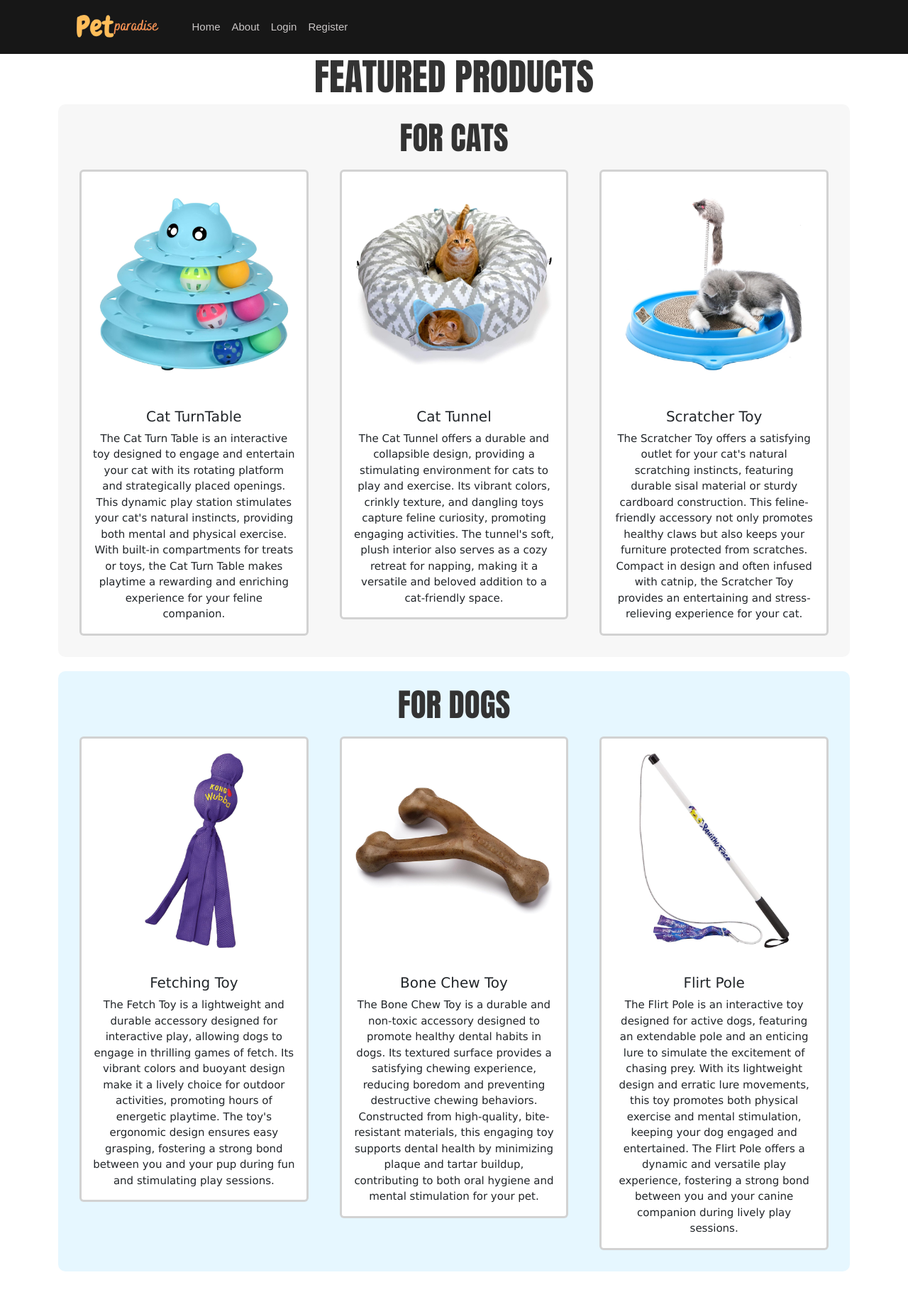
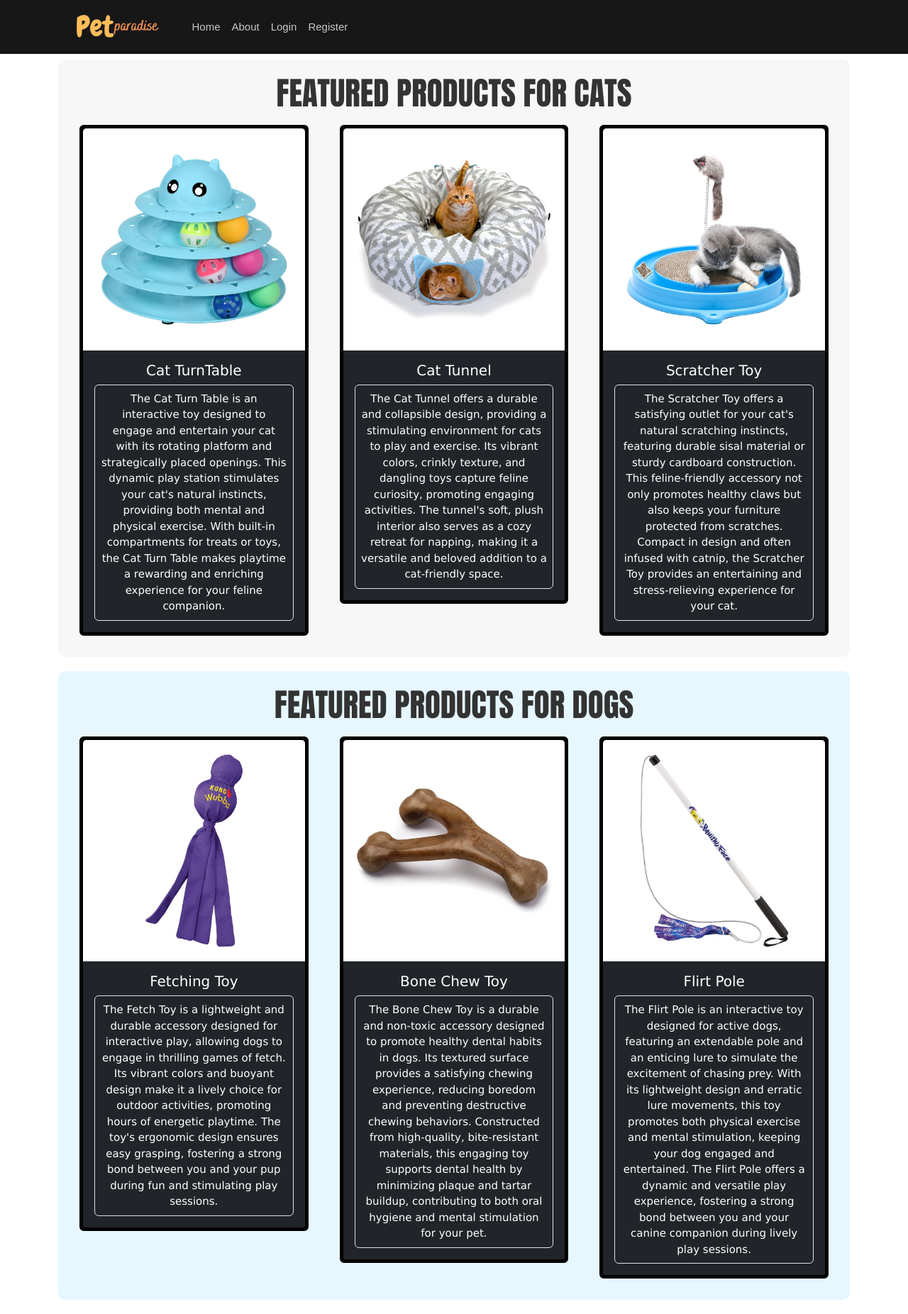
Before and after one commit to lancegabgab/b335-cruz-capstone3, a React (Create React App) app: page /home in a window 1280 px wide. Shown: the whole page at 71% size. Before the commit the page ends 1812 px from the top, so only its background shows below. Built offline with nearby package versions, Linux system fonts and the light colour scheme; no server answers.

Commit message:
added bootsrap classes to home.js for designing

```diff
--- a/src/pages/Home.js
+++ b/src/pages/Home.js
@@ -26,19 +26,17 @@ export default function Home() {
 
   return (
     <Container className="text-center">
-      <h1 style={{ fontFamily: 'Impact, sans-serif', fontSize: '3.5em', color: '#333' }}>FEATURED PRODUCTS</h1>
-
       {/* For Cats */}
-      <div style={catsSectionStyle}>
-        <h1 style={{ fontFamily: 'Impact, sans-serif', fontSize: '3em', color: '#333' }}>FOR CATS</h1>
+      <div className="mt-2" style={catsSectionStyle}>
+        <h1 style={{ fontFamily: 'Impact, sans-serif', fontSize: '3em', color: '#333' }}>FEATURED PRODUCTS FOR CATS</h1>
         <Row>
           {/* Card 1 */}
           <Col sm={6} md={4}>
-            <Card style={{ borderWidth: '3px', margin: '10px', fontFamily: 'Verdana, sans-serif' }}>
+            <Card className="bg-dark border-black border-5" style={{ borderWidth: '3px', margin: '10px', fontFamily: 'Verdana, sans-serif' }}>
               <Card.Img variant="top" src={TurnTable} alt="Cat TurnTable" />
               <Card.Body>
-                <Card.Title>Cat TurnTable</Card.Title>
-                <Card.Text>
+                <Card.Title className="text-white">Cat TurnTable</Card.Title>
+                <Card.Text className="border text-white p-2 rounded">
                   The Cat Turn Table is an interactive toy designed to engage and entertain your cat with its rotating platform and strategically placed openings. This dynamic play station stimulates your cat's natural instincts, providing both mental and physical exercise. With built-in compartments for treats or toys, the Cat Turn Table makes playtime a rewarding and enriching experience for your feline companion.
                 </Card.Text>
               </Card.Body>
@@ -47,11 +45,11 @@ export default function Home() {
 
           {/* Card 2 */}
           <Col sm={6} md={4}>
-            <Card style={{ borderWidth: '3px', margin: '10px', fontFamily: 'Verdana, sans-serif' }}>
+            <Card className="bg-dark border-black border-5" style={{ borderWidth: '3px', margin: '10px', fontFamily: 'Verdana, sans-serif' }}>
               <Card.Img variant="top" src={CatTunnel} alt="Cat Tunnel" />
               <Card.Body>
-                <Card.Title>Cat Tunnel</Card.Title>
-                <Card.Text>
+                <Card.Title className="text-white">Cat Tunnel</Card.Title>
+                <Card.Text className="border text-white p-2 rounded">
                   The Cat Tunnel offers a durable and collapsible design, providing a stimulating environment for cats to play and exercise. Its vibrant colors, crinkly texture, and dangling toys capture feline curiosity, promoting engaging activities. The tunnel's soft, plush interior also serves as a cozy retreat for napping, making it a versatile and beloved addition to a cat-friendly space.
                 </Card.Text>
               </Card.Body>
@@ -60,11 +58,11 @@ export default function Home() {
 
           {/* Card 3 */}
           <Col sm={6} md={4}>
-            <Card style={{ borderWidth: '3px', margin: '10px', fontFamily: 'Verdana, sans-serif' }}>
+            <Card className="bg-dark border-black border-5" style={{ borderWidth: '3px', margin: '10px', fontFamily: 'Verdana, sans-serif' }}>
               <Card.Img variant="top" src={Scratcher} alt="Scratcher Toy" />
               <Card.Body>
-                <Card.Title>Scratcher Toy</Card.Title>
-                <Card.Text>
+                <Card.Title className="text-white">Scratcher Toy</Card.Title>
+                <Card.Text className="border text-white p-2 rounded">
                   The Scratcher Toy offers a satisfying outlet for your cat's natural scratching instincts, featuring durable sisal material or sturdy cardboard construction. This feline-friendly accessory not only promotes healthy claws but also keeps your furniture protected from scratches. Compact in design and often infused with catnip, the Scratcher Toy provides an entertaining and stress-relieving experience for your cat.
                 </Card.Text>
               </Card.Body>
@@ -75,15 +73,15 @@ export default function Home() {
 
       {/* For Dogs */}
       <div style={dogsSectionStyle}>
-        <h1 style={{ fontFamily: 'Impact, sans-serif', fontSize: '3em', color: '#333' }}>FOR DOGS</h1>
+        <h1 style={{ fontFamily: 'Impact, sans-serif', fontSize: '3em', color: '#333' }}>FEATURED PRODUCTS FOR DOGS</h1>
         <Row>
           {/* Card 1 */}
           <Col sm={6} md={4}>
-            <Card style={{ borderWidth: '3px', margin: '10px', fontFamily: 'Verdana, sans-serif' }}>
+            <Card className="bg-dark border-black border-5" style={{ borderWidth: '3px', margin: '10px', fontFamily: 'Verdana, sans-serif' }}>
               <Card.Img variant="top" src={FetchToy} alt="Fetching Toy" />
               <Card.Body>
-                <Card.Title>Fetching Toy</Card.Title>
-                <Card.Text>
+                <Card.Title className="text-white">Fetching Toy</Card.Title>
+                <Card.Text className="border text-white p-2 rounded">
                   The Fetch Toy is a lightweight and durable accessory designed for interactive play, allowing dogs to engage in thrilling games of fetch. Its vibrant colors and buoyant design make it a lively choice for outdoor activities, promoting hours of energetic playtime. The toy's ergonomic design ensures easy grasping, fostering a strong bond between you and your pup during fun and stimulating play sessions.
                 </Card.Text>
               </Card.Body>
@@ -92,11 +90,11 @@ export default function Home() {
 
           {/* Card 2 */}
           <Col sm={6} md={4}>
-            <Card style={{ borderWidth: '3px', margin: '10px', fontFamily: 'Verdana, sans-serif' }}>
+            <Card className="bg-dark border-black border-5" style={{ borderWidth: '3px', margin: '10px', fontFamily: 'Verdana, sans-serif' }}>
               <Card.Img variant="top" src={BoneChewToy} alt="Bone Chew Toy" />
               <Card.Body>
-                <Card.Title>Bone Chew Toy</Card.Title>
-                <Card.Text>
+                <Card.Title className="text-white">Bone Chew Toy</Card.Title>
+                <Card.Text className="border text-white p-2 rounded">
                   The Bone Chew Toy is a durable and non-toxic accessory designed to promote healthy dental habits in dogs. Its textured surface provides a satisfying chewing experience, reducing boredom and preventing destructive chewing behaviors. Constructed from high-quality, bite-resistant materials, this engaging toy supports dental health by minimizing plaque and tartar buildup, contributing to both oral hygiene and mental stimulation for your pet.
                 </Card.Text>
               </Card.Body>
@@ -105,11 +103,11 @@ export default function Home() {
 
           {/* Card 3 */}
           <Col sm={6} md={4}>
-            <Card style={{ borderWidth: '3px', margin: '10px', fontFamily: 'Verdana, sans-serif' }}>
+            <Card className="bg-dark border-black border-5"style={{ borderWidth: '3px', margin: '10px', fontFamily: 'Verdana, sans-serif' }}>
               <Card.Img variant="top" src={FlirtPole} alt="Flirt Pole" />
               <Card.Body>
-                <Card.Title>Flirt Pole</Card.Title>
-                <Card.Text>
+                <Card.Title className="text-white">Flirt Pole</Card.Title>
+                <Card.Text className="border text-white p-2 rounded">
                   The Flirt Pole is an interactive toy designed for active dogs, featuring an extendable pole and an enticing lure to simulate the excitement of chasing prey. With its lightweight design and erratic lure movements, this toy promotes both physical exercise and mental stimulation, keeping your dog engaged and entertained. The Flirt Pole offers a dynamic and versatile play experience, fostering a strong bond between you and your canine companion during lively play sessions.
                 </Card.Text>
               </Card.Body>
```
